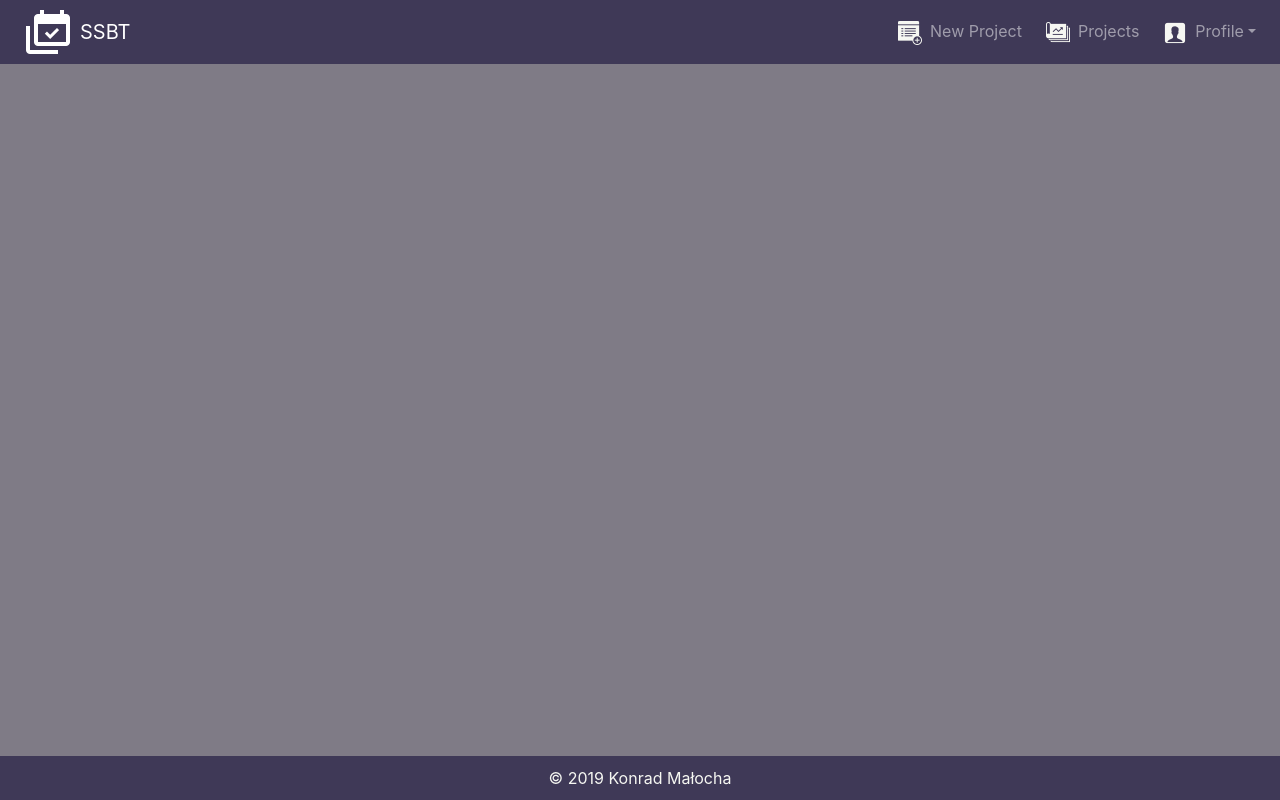
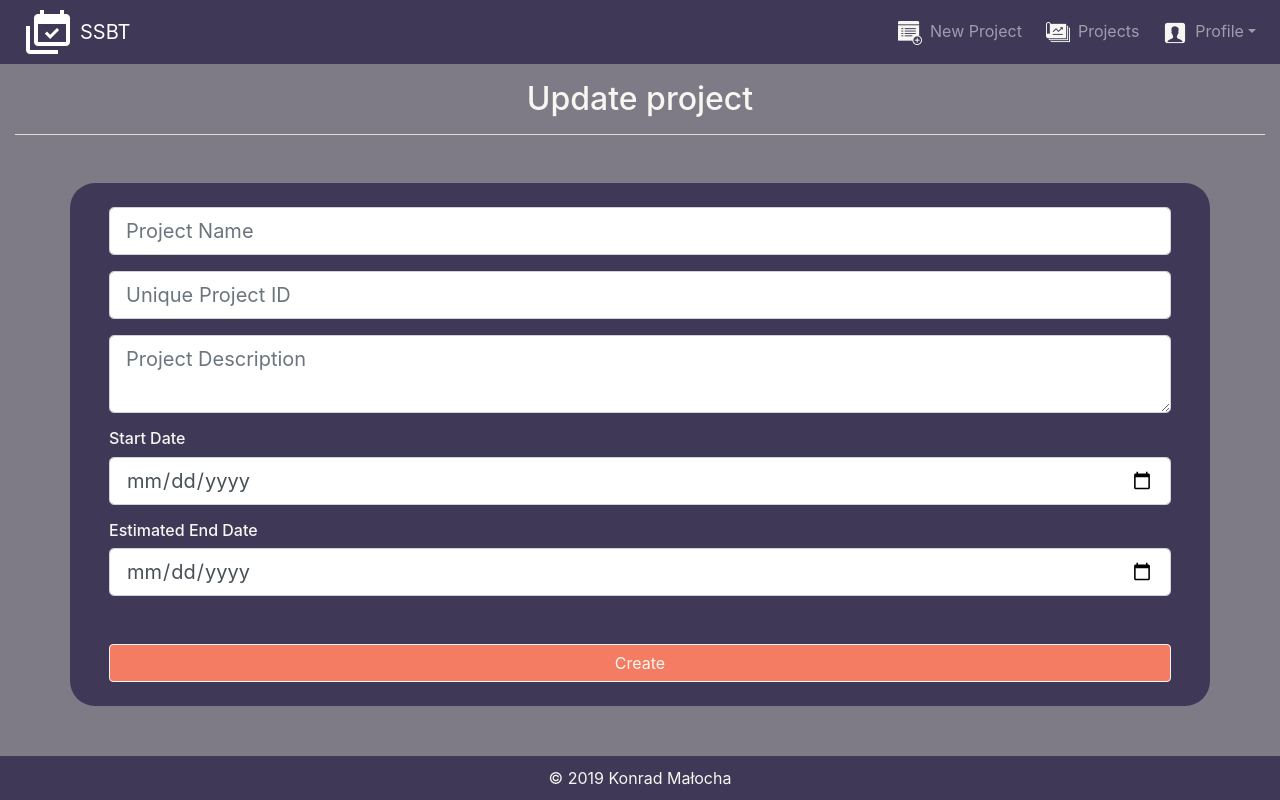
Before and after one commit to pankeny/Simple-Scrum-Board-Tool, a React (Create React App) app in the folder ssbt-client/: page /updateProject/1 in a window 1280 px wide. Built offline with nearby package versions, Linux system fonts and the light colour scheme.

Commit message:
ssbt-002 prepare update project container and form

```diff
--- a/ssbt-client/src/App.js
+++ b/ssbt-client/src/App.js
@@ -8,6 +8,7 @@
 import AddProject from "./components/Project/AddProject";
 import { Provider } from "react-redux";
 import store from "./store";
+import UpdateProject from "./components/Project/UpdateProject";
 
 function App() {
   return (
@@ -21,6 +22,11 @@
             <div className="main">
               <Route exact path="/dashboard" component={Dashboard} />
               <Route exact path="/addProject" component={AddProject} />
+              <Route
+                exact
+                path="/updateProject/:id"
+                component={UpdateProject}
+              />
             </div>
           </div>
           <Footer />
--- a/ssbt-client/src/components/Project/ProjectItem.js
+++ b/ssbt-client/src/components/Project/ProjectItem.js
@@ -1,6 +1,7 @@
 import React, { Component } from "react";
 import { Button, Row, Col } from "reactstrap";
 import avatar from "../../assets/yoda.png";
+import { Link } from "react-router-dom";
 
 class ProjectItem extends Component {
   render() {
@@ -22,10 +23,12 @@
               {" "}
               <span>Project Board</span>
             </Button>{" "}
-            <Button className="project-button d-block my-2 ml-auto">
-              {" "}
-              <span>Update Project</span>
-            </Button>{" "}
+            <Link
+              to={`/updateProject/${project.projectIdentifier}`}
+              className="btn btn-md project-button d-block my-2 ml-auto"
+            >
+              Update Project
+            </Link>{" "}
             <Button className="project-button d-block my-2 ml-auto">
               {" "}
               <span>Delete Project</span>
--- /dev/null
+++ b/ssbt-client/src/components/Project/UpdateProject.js
@@ -0,0 +1,64 @@
+import React, { Component } from "react";
+
+export default class UpdateProject extends Component {
+  render() {
+    return (
+      <div className="container-fluid mt-3">
+        <h2>Update project</h2>
+        <hr />
+        <div className="container new-proj-container mt-5">
+          <div className="container m-5 m-auto p-4">
+            <form>
+              <div className="form-group">
+                <input
+                  type="text"
+                  className="form-control form-control-lg "
+                  placeholder="Project Name"
+                  name="projectName"
+                />
+              </div>
+              <div className="form-group">
+                <input
+                  type="text"
+                  className="form-control form-control-lg"
+                  placeholder="Unique Project ID"
+                  name="projectIdentifier"
+                />
+              </div>
+
+              <div className="form-group">
+                <textarea
+                  className="form-control form-control-lg"
+                  placeholder="Project Description"
+                  name="description"
+                />
+              </div>
+              <h6>Start Date</h6>
+              <div className="form-group">
+                <input
+                  type="date"
+                  className="form-control form-control-lg"
+                  name="start_date"
+                />
+              </div>
+              <h6>Estimated End Date</h6>
+              <div className="form-group">
+                <input
+                  type="date"
+                  className="form-control form-control-lg"
+                  name="end_date"
+                />
+              </div>
+
+              <input
+                type="submit"
+                className="btn btn-md project-button btn-block mt-5"
+                value="Create"
+              />
+            </form>
+          </div>
+        </div>
+      </div>
+    );
+  }
+}
```
